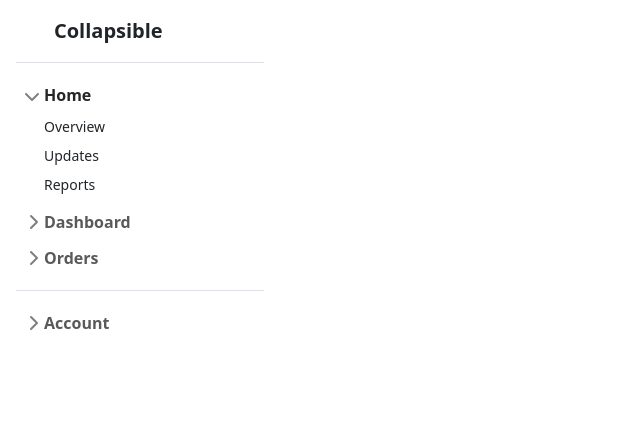
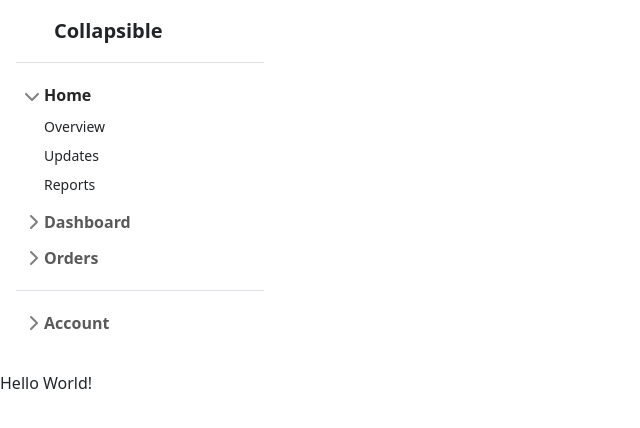
Before and after one commit to nikihub0/projectWeek2, a plain HTML site: page test.html in a window 1280 px wide. Shown: the whole page, without its empty margins (0-640 px from the left). Drawn offline with nearby package versions, Linux system fonts and the light colour scheme.

Commit message:
several dingbums

```diff
--- a/test.html
+++ b/test.html
@@ -74,6 +74,9 @@
             </ul>
         </div>
     </div>
+    <div id="content">
+        <p>Hello World!</p>
+    </div>
     <script src="https://cdn.jsdelivr.net/npm/bootstrap@5.1.0/dist/js/bootstrap.bundle.min.js" integrity="sha384-U1DAWAznBHeqEIlVSCgzq+c9gqGAJn5c/t99JyeKa9xxaYpSvHU5awsuZVVFIhvj" crossorigin="anonymous"></script>
 
 </body>
```
